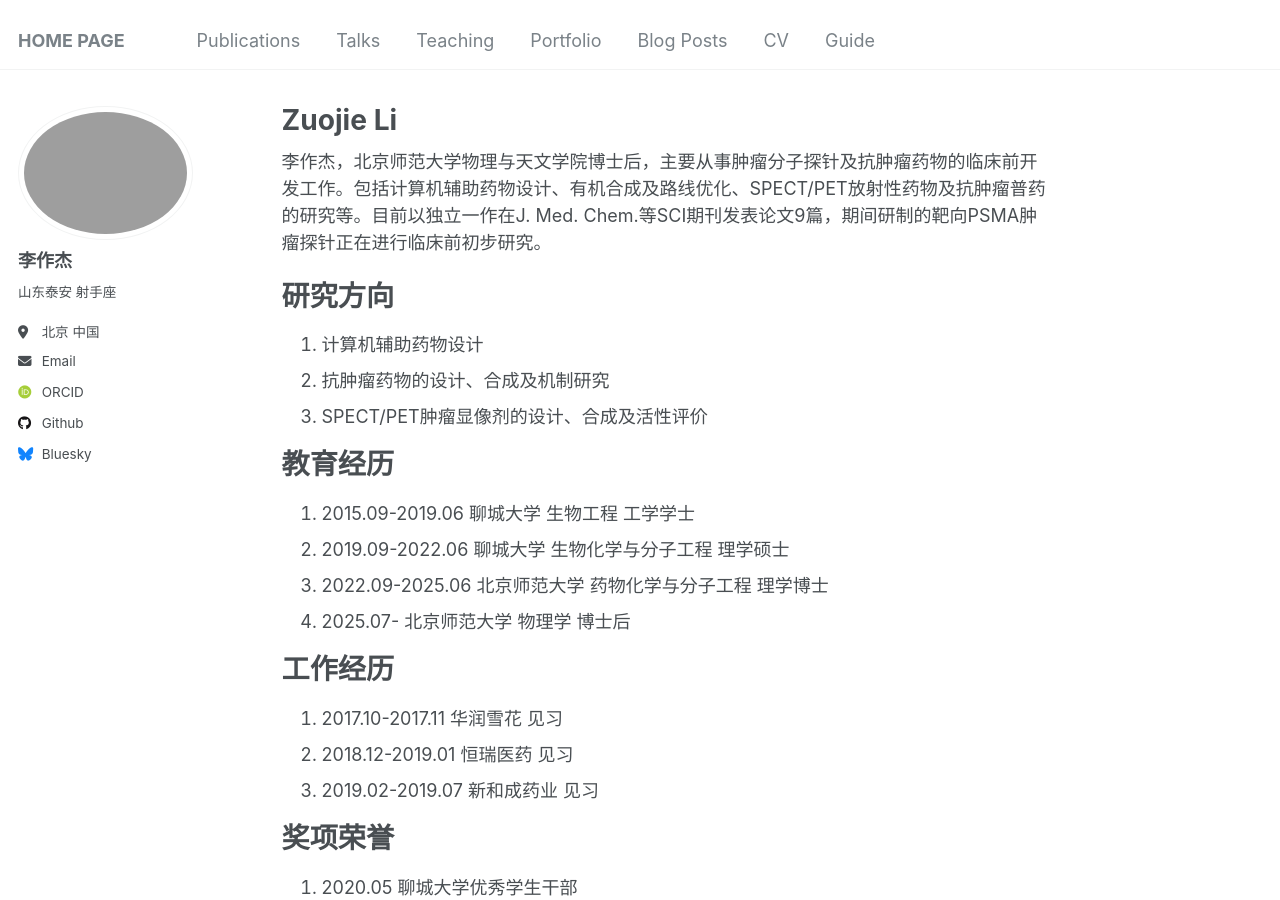
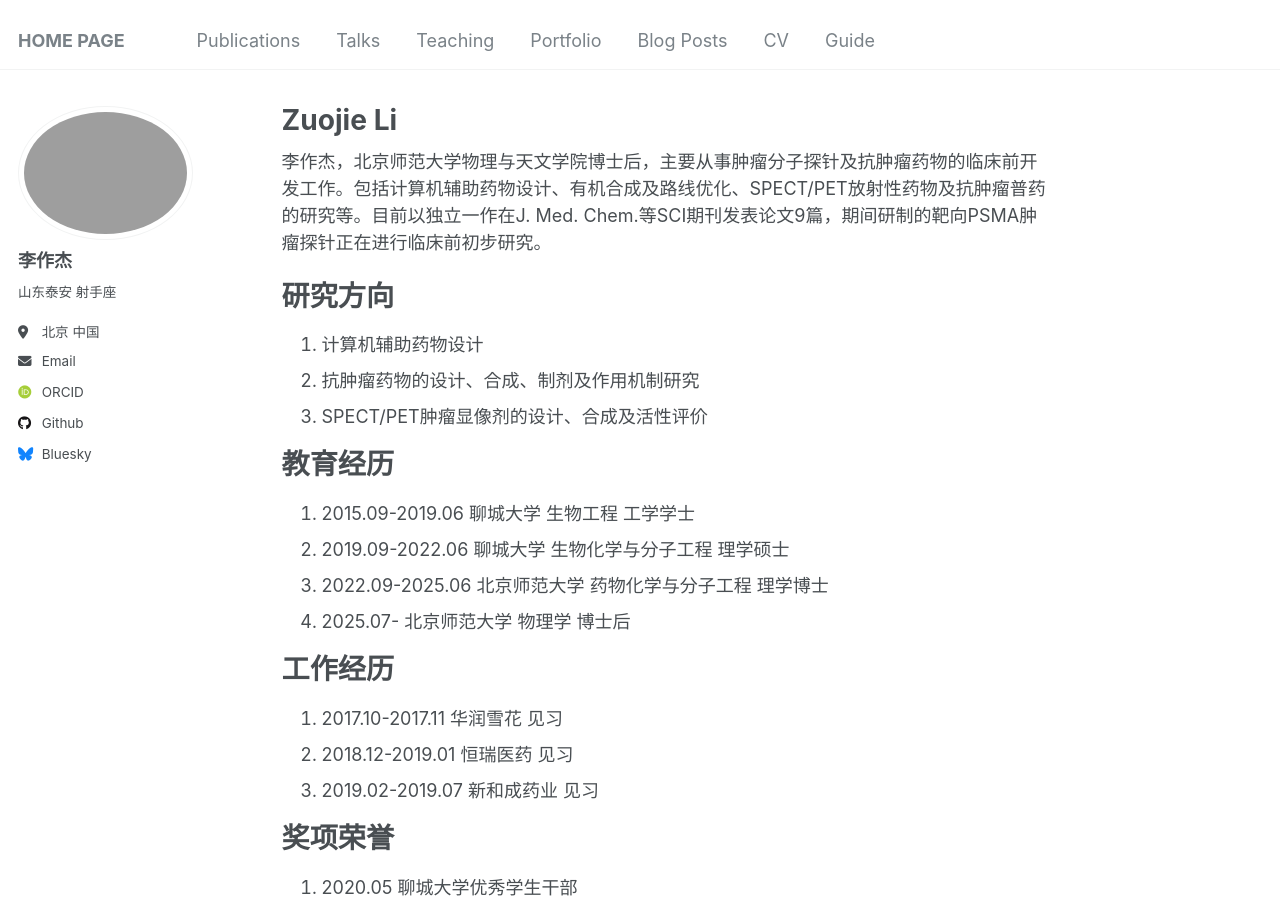
Before and after one commit to Infinity-LZJ/Zuojie_Li.github, a Jekyll site: the page built from _pages/about.md, in a window 1280 px wide and 900 px high. Built offline with Jekyll 4.4.1, drawn with Linux system fonts in a browser that asks for light colours; some web fonts are replaced.

Commit message:
Update about.md

```diff
--- a/_pages/about.md
+++ b/_pages/about.md
@@ -12,7 +12,7 @@ redirect_from:
 研究方向
 ======
 1. 计算机辅助药物设计
-2. 抗肿瘤药物的设计、合成及机制研究
+2. 抗肿瘤药物的设计、合成、制剂及作用机制研究
 3. SPECT/PET肿瘤显像剂的设计、合成及活性评价
 
 教育经历
```
